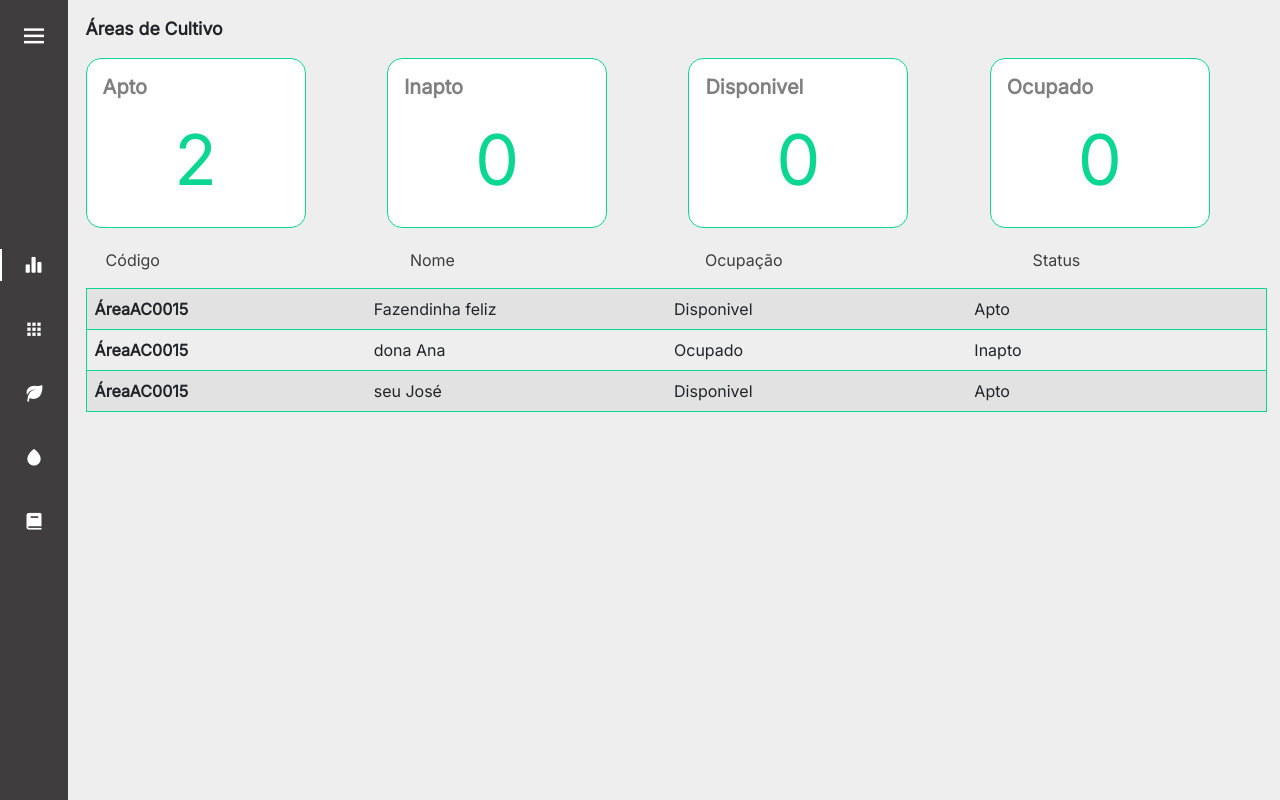
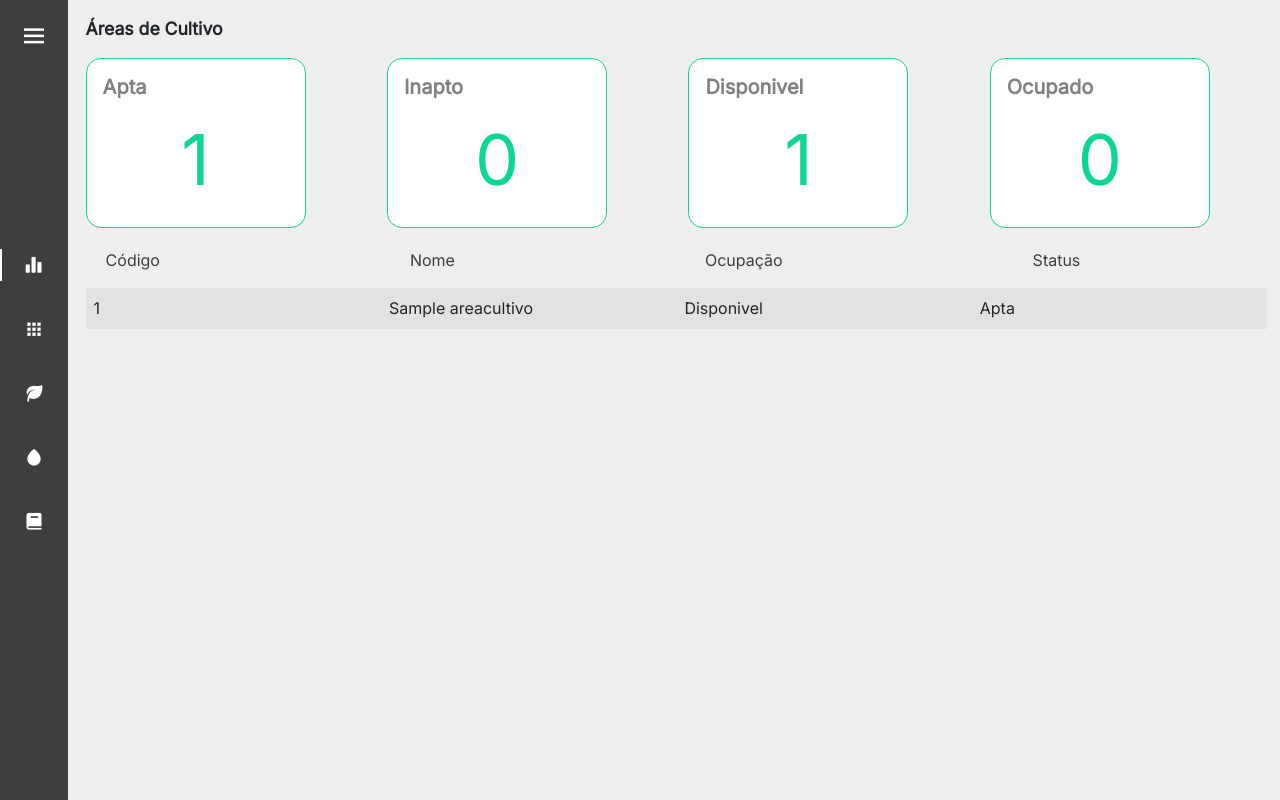
Before and after one commit to ViviFerreira/projeto_web_smartgarden, a Django app: page /areas/ in a window 1280 px wide. Shown: the part 60-860 px from the top of the page. Run offline with Django 4.2, Linux system fonts and the light colour scheme; tables that the repository leaves empty hold one stand-in row (values such as "Sample post"); some libraries are stand-ins or nearby versions.

Commit message:
Criação do backend da tela de areas

```diff
--- a/core/views.py
+++ b/core/views.py
@@ -1,5 +1,8 @@
 from django.shortcuts import render
+from django.http import HttpResponse
+from django.db.models.aggregates import Count
 from .forms import FormAreas
+from .models import *
 
  #Create your views here.
 def home(request):
@@ -9,9 +12,31 @@ def inicio(request):
     return render(request, 'inicio.html')
 
 def areas(request):
-    return render(request, 'areas.html')
+    areas = AreaCultivo.objects.all()
+    qntDisponivel = AreaCultivo.objects.filter(disponivel=True).count()
+    qntOcupado = AreaCultivo.objects.filter(disponivel=False).count()
+    qntApta = AreaCultivo.objects.filter(apta=True).count()
+    qntInapta = AreaCultivo.objects.filter(apta=False).count()
+
+    contexto = {
+        'areas': areas,
+        'qntDisponivel': qntDisponivel,
+        'qntOcupado': qntOcupado,
+        'qntApta': qntApta,
+        'qntInapta': qntInapta,
+    }
+
+    return render(request, 'areas.html', contexto )
 
 def cadastrar_areas(request):
-    form = FormAreas()
+    form = FormAreas(request.POST or None)
+    if form.is_valid():
+        form.save()
     contexto = {'form':form}
+
     return render(request, 'cadastrar_areas.html', contexto)
+
+def teste(request):
+    qntDisponivel = AreaCultivo.objects.filter(disponivel=True).count()
+
+    return HttpResponse(qntDisponivel)
--- a/static/css/areas.css
+++ b/static/css/areas.css
@@ -50,10 +50,6 @@
 
 /* tabela */
 
-tbody tr {
-	border: 1px solid var(--green-primary);
-}
-
 tbody tr th {
 	width: 270px;
 }
--- a/templates/areas.html
+++ b/templates/areas.html
@@ -7,16 +7,17 @@
 		<div class="col-sm-3">
 			<div class="card">
 				<div class="card-body">
-					<h5 class="card-title">Apto</h5>
-					<p class="card-text">2</p>
+					<h5 class="card-title">Apta</h5>
+					<p class="card-text">{{qntApta}}</p>
 				</div>
 			</div>
 		</div>
+
 		<div class="col-sm-3">
 			<div class="card">
 				<div class="card-body">
 					<h5 class="card-title">Inapto</h5>
-					<p class="card-text">0</p>
+					<p class="card-text">{{qntInapta}}</p>
 				</div>
 			</div>
 		</div>
@@ -24,7 +25,7 @@
 			<div class="card">
 				<div class="card-body">
 					<h5 class="card-title">Disponivel</h5>
-					<p class="card-text">0</p>
+					<p class="card-text">{{qntDisponivel}}</p>
 				</div>
 			</div>
 		</div>
@@ -32,7 +33,7 @@
 			<div class="card">
 				<div class="card-body">
 					<h5 class="card-title">Ocupado</h5>
-					<p class="card-text">0</p>
+					<p class="card-text">{{qntOcupado}}</p>
 				</div>
 			</div>
 		</div>
@@ -48,24 +49,21 @@
 	<div>
 		<table class="table table-striped table-hover">
 			<tbody>
+				{% for area in areas %}
 				<tr>
-					<th scope="row">ÁreaAC0015</th>
-					<td>Fazendinha feliz</td>
+					<td scope="row">{{area.id}}</td>
+					<td>{{area.nome}}</td>
+					{% if area.disponivel == True %}
 					<td>Disponivel</td>
-					<td>Apto</td>
+					{% else %}
+					<td>Ocupado</td>
+					{% endif %} {% if area.apta == True %}
+					<td>Apta</td>
+					{% else %}
+					<td>Inapta</td>
+					{% endif %}
 				</tr>
-				<tr>
-					<th scope="row">ÁreaAC0015</th>
-					<td>dona Ana</td>
-					<td>Ocupado</td>
-					<td>Inapto</td>
-				</tr>
-				<tr>
-					<th scope="row">ÁreaAC0015</th>
-					<td>seu José</td>
-					<td>Disponivel</td>
-					<td>Apto</td>
-				</tr>
+				{% endfor %}
 			</tbody>
 		</table>
 	</div>
```
